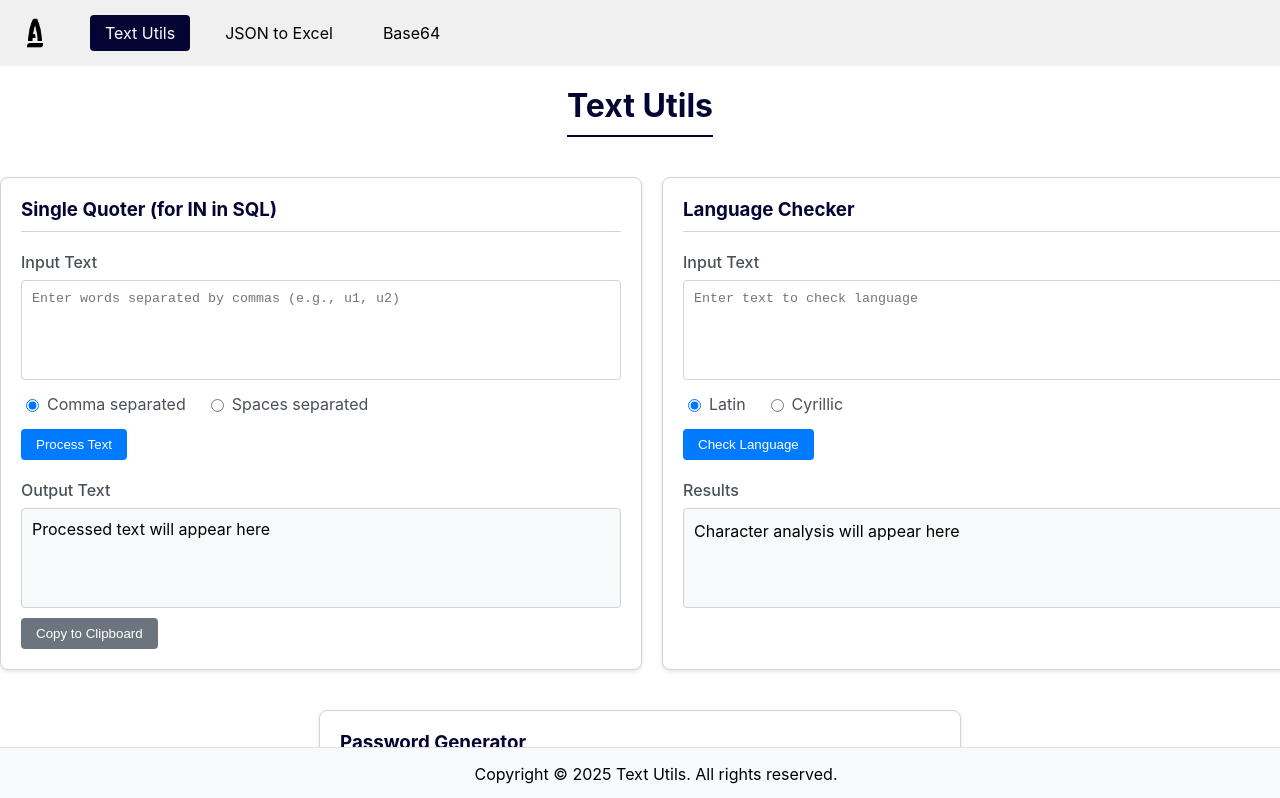
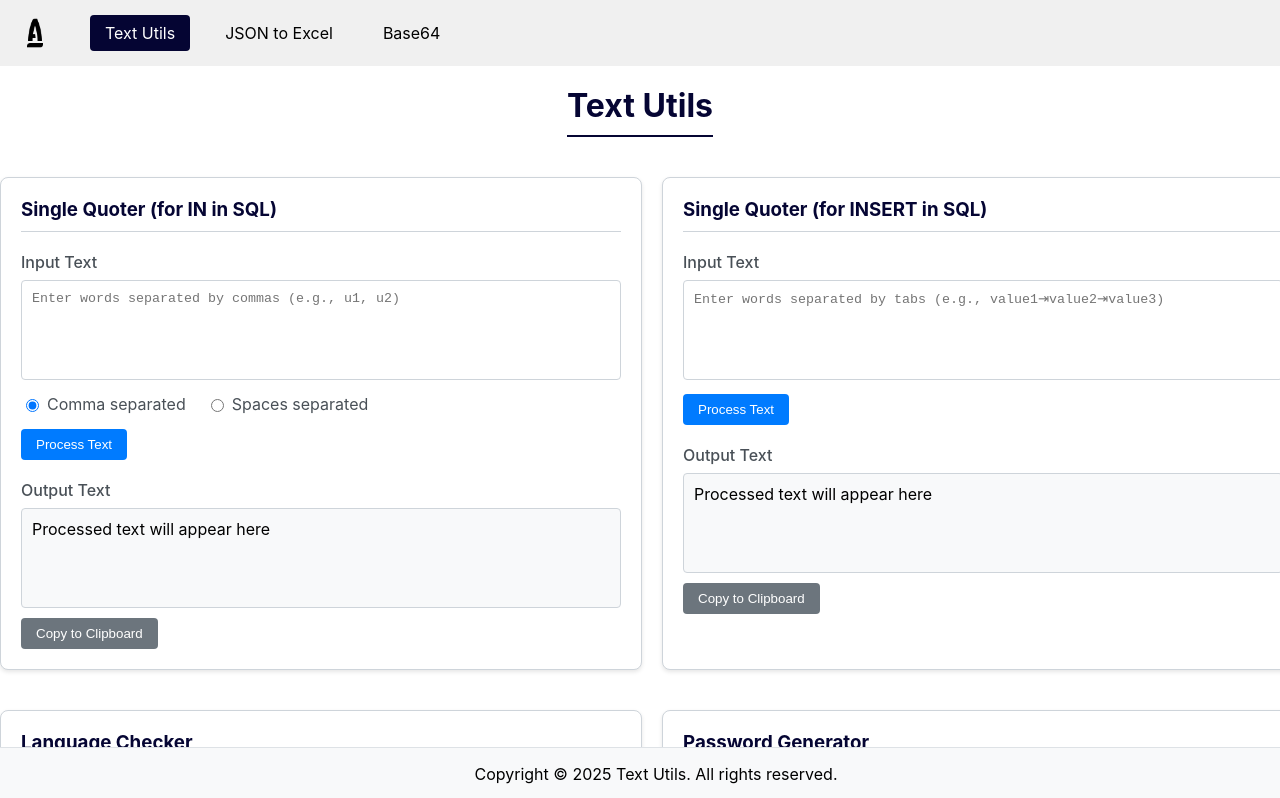
Before and after one commit to krizhanovskyi/text-utils-app, a React (Create React App) app: page /main in a window 1280 px wide. Shown: the top 798 px of the page. Built offline with nearby package versions, Linux system fonts and the light colour scheme.

Commit message:
add Single Quoter (for INSERT in SQL) section

```diff
--- a/src/components/Main.js
+++ b/src/components/Main.js
@@ -20,6 +20,9 @@ function Main() {
   const [passwordCopyStatus, setPasswordCopyStatus] = useState('');
   const [usePrefix, setUsePrefix] = useState(false);
   const [prefixText, setPrefixText] = useState('');
+  const [insertInputText, setInsertInputText] = useState('');
+  const [insertOutputText, setInsertOutputText] = useState('');
+  const [insertCopyStatus, setInsertCopyStatus] = useState('');
 
   // Language character ranges
   const langRanges = {
@@ -149,6 +152,32 @@ function Main() {
     }
   };
 
+  const handleInsertProcess = () => {
+    // Split text into lines and filter out empty lines
+    const lines = insertInputText.split('\n').filter(line => line.trim() !== '');
+
+    // Process each line
+    const processedLines = lines.map(line => {
+      // Split line by tabs and filter out empty strings
+      const words = line.split('\t').filter(word => word.length > 0);
+      // Wrap each word in single quotes and join with commas
+      return `(${words.map(word => `'${word.trim()}'`).join(', ')}),`;
+    });
+
+    // Join all lines with newlines
+    setInsertOutputText(processedLines.join('\n'));
+  };
+
+  const handleInsertCopy = async () => {
+    try {
+      await navigator.clipboard.writeText(insertOutputText);
+      setInsertCopyStatus('Copied!');
+      setTimeout(() => setInsertCopyStatus(''), 2000);
+    } catch (err) {
+      setInsertCopyStatus('Failed to copy');
+    }
+  };
+
   return (
     <div style={{ minHeight: '100vh', display: 'flex', flexDirection: 'column' }}>
       {/* Top Navigation Panel */}
@@ -242,7 +271,7 @@ function Main() {
         <h1 style={{ margin: 0 }}>Text Utils</h1>
       </div>
 
-      {/* Main Content Area with both frames */}
+      {/* Main Content Area with both Single Quoter sections */}
       <div style={{
         display: 'flex',
         gap: '20px',
@@ -250,7 +279,7 @@ function Main() {
         margin: '20px auto',
         width: 'fit-content'
       }}>
-        {/* Text Processing Section */}
+        {/* Single Quoter (for IN in SQL) Section */}
         <div style={{
           padding: '20px',
           width: '600px',
@@ -409,7 +438,134 @@ function Main() {
           </div>
         </div>
 
-        {/* Language Check Frame */}
+        {/* Single Quoter (for INSERT in SQL) Section */}
+        <div style={{
+          padding: '20px',
+          width: '600px',
+          border: '1px solid #ced4da',
+          borderRadius: '8px',
+          backgroundColor: 'white',
+          boxShadow: '0 2px 4px rgba(0, 0, 0, 0.1)'
+        }}>
+          <h3 style={{
+            margin: '0 0 20px 0',
+            padding: '0 0 10px 0',
+            borderBottom: '1px solid #ced4da',
+            color: '#050533'
+          }}>
+            Single Quoter (for INSERT in SQL)
+          </h3>
+
+          <div style={{ marginBottom: '20px' }}>
+            <label style={{
+              display: 'block',
+              marginBottom: '8px',
+              color: '#495057',
+              fontWeight: '500'
+            }}>
+              Input Text
+            </label>
+            <textarea
+              value={insertInputText}
+              onChange={(e) => setInsertInputText(e.target.value)}
+              placeholder="Enter words separated by tabs (e.g., value1⇥value2⇥value3)"
+              style={{
+                width: '100%',
+                padding: '10px',
+                height: '100px',
+                borderRadius: '4px',
+                border: '1px solid #ced4da',
+                marginBottom: '10px',
+                resize: 'none',
+                boxSizing: 'border-box'
+              }}
+            />
+
+            <button
+              onClick={handleInsertProcess}
+              style={{
+                padding: '8px 15px',
+                backgroundColor: '#007bff',
+                color: 'white',
+                border: 'none',
+                borderRadius: '4px',
+                cursor: 'pointer',
+                transition: 'background-color 0.2s'
+              }}
+              onMouseOver={(e) => e.target.style.backgroundColor = '#0056b3'}
+              onMouseOut={(e) => e.target.style.backgroundColor = '#007bff'}
+            >
+              Process Text
+            </button>
+          </div>
+
+          <div style={{ position: 'relative' }}>
+            <label style={{
+              display: 'block',
+              marginBottom: '8px',
+              color: '#495057',
+              fontWeight: '500'
+            }}>
+              Output Text
+            </label>
+            <div style={{
+              width: '100%',
+              padding: '10px',
+              backgroundColor: '#f8f9fa',
+              border: '1px solid #ced4da',
+              borderRadius: '4px',
+              height: '100px',
+              marginBottom: '10px',
+              boxSizing: 'border-box',
+              overflowY: 'auto',
+              whiteSpace: 'pre-wrap'
+            }}>
+              {insertOutputText || 'Processed text will appear here'}
+            </div>
+            <div style={{
+              display: 'flex',
+              alignItems: 'center',
+              gap: '10px'
+            }}>
+              <button
+                onClick={handleInsertCopy}
+                disabled={!insertOutputText}
+                style={{
+                  padding: '8px 15px',
+                  backgroundColor: insertOutputText ? '#28a745' : '#6c757d',
+                  color: 'white',
+                  border: 'none',
+                  borderRadius: '4px',
+                  cursor: insertOutputText ? 'pointer' : 'not-allowed',
+                  transition: 'background-color 0.2s'
+                }}
+                onMouseOver={(e) => e.target.style.backgroundColor = insertOutputText ? '#218838' : '#5a6268'}
+                onMouseOut={(e) => e.target.style.backgroundColor = insertOutputText ? '#28a745' : '#6c757d'}
+              >
+                Copy to Clipboard
+              </button>
+              {insertCopyStatus && (
+                <span style={{
+                  color: insertCopyStatus === 'Copied!' ? '#28a745' : '#dc3545',
+                  fontSize: '14px'
+                }}>
+                  {insertCopyStatus}
+                </span>
+              )}
+            </div>
+          </div>
+        </div>
+      </div>
+
+      {/* Language Check and Password Generator row */}
+      <div style={{
+        display: 'flex',
+        gap: '20px',
+        justifyContent: 'center',
+        margin: '20px auto',
+        width: 'fit-content'
+      }}>
+        {/* Language Check Section */}
         <div style={{
           padding: '20px',
           width: '600px',
@@ -524,16 +680,7 @@ function Main() {
             />
           </div>
         </div>
-      </div>
 
-      {/* Container for Password Generator */}
-      <div style={{
-        display: 'flex',
-        gap: '20px',
-        justifyContent: 'center',
-        margin: '20px auto',
-        width: 'fit-content'
-      }}>
         {/* Password Generator Section */}
         <div style={{
           padding: '20px',
```
